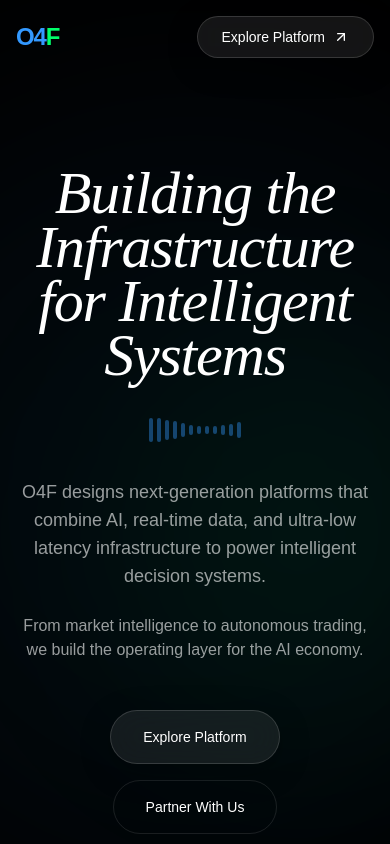
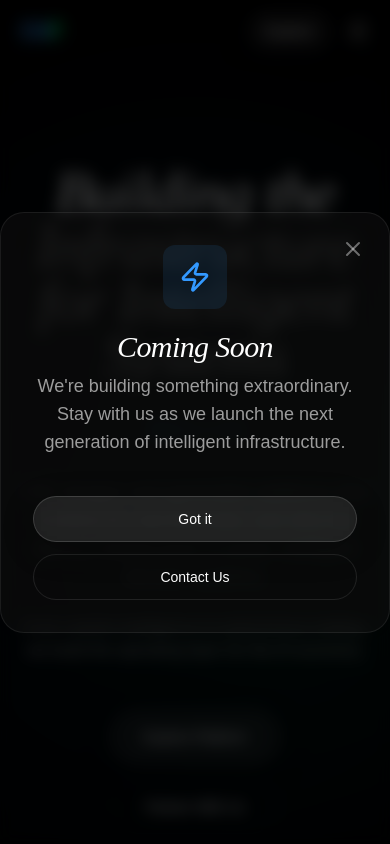
Before and after one commit to kk-rakesh/public-static, a React (Vite) app: page / in a window 390 px wide. Both pictures are taken after a click on the button "Explore Platform". Shown: the top 844 px of the page. Built offline with nearby package versions, Linux system fonts and the light colour scheme.

Commit message:
UI fixes

```diff
--- a/index.html
+++ b/index.html
@@ -2,7 +2,9 @@
 <html lang="en">
   <head>
     <meta charset="UTF-8" />
-    <meta name="viewport" content="width=device-width, initial-scale=1.0" />
+    <meta name="viewport" content="width=device-width, initial-scale=1.0, viewport-fit=cover, maximum-scale=5.0, user-scalable=yes" />
+    <meta name="apple-mobile-web-app-capable" content="yes" />
+    <meta name="apple-mobile-web-app-status-bar-style" content="black-translucent" />
     <title>O4F - Building the Infrastructure for Intelligent Systems</title>
   </head>
   <body>
--- a/src/App.tsx
+++ b/src/App.tsx
@@ -3,9 +3,71 @@
  * SPDX-License-Identifier: Apache-2.0
  */
 
-import { ArrowUpRight, Cpu, Database, Network, Zap, Activity, Shield, Layers, Globe, Code, Terminal, ArrowLeft, BookOpen, Clock, User } from 'lucide-react';
+import { ArrowUpRight, Cpu, Database, Network, Zap, Activity, Shield, Layers, Globe, Code, Terminal, ArrowLeft, BookOpen, Clock, User, X, Menu } from 'lucide-react';
 import { motion, AnimatePresence } from 'motion/react';
 import { ReactNode, useState, useEffect } from 'react';
+
+const ComingSoonDialog = ({ isOpen, onClose }: { isOpen: boolean; onClose: () => void }) => {
+  return (
+    <AnimatePresence>
+      {isOpen && (
+        <motion.div
+          initial={{ opacity: 0 }}
+          animate={{ opacity: 1 }}
+          exit={{ opacity: 0 }}
+          onClick={onClose}
+          className="fixed inset-0 z-50 flex items-center justify-center bg-black/70 backdrop-blur-sm"
+        >
+          <motion.div
+            initial={{ scale: 0.95, opacity: 0 }}
+            animate={{ scale: 1, opacity: 1 }}
+            exit={{ scale: 0.95, opacity: 0 }}
+            onClick={(e) => e.stopPropagation()}
+            className="relative liquid-glass rounded-3xl p-8 md:p-12 border-white/5 max-w-md mx-auto"
+          >
+            <button
+              onClick={onClose}
+              className="absolute top-6 right-6 text-white/40 hover:text-white transition-colors"
+            >
+              <X className="w-6 h-6" />
+            </button>
+
+            <div className="space-y-6 text-center">
+              <div className="flex justify-center">
+                <div className="w-16 h-16 rounded-xl bg-primary/10 flex items-center justify-center">
+                  <Zap className="w-8 h-8 text-primary" />
+                </div>
+              </div>
+
+              <div className="space-y-3">
+                <h2 className="heading-italic text-3xl md:text-4xl">Coming Soon</h2>
+                <p className="body-light text-lg">
+                  We're building something extraordinary. Stay with us as we launch the next generation of intelligent infrastructure.
+                </p>
+              </div>
+
+              <div className="pt-4 space-y-3">
+                <button
+                  onClick={onClose}
+                  className="w-full liquid-glass-strong rounded-full px-8 py-3 text-sm font-body hover:bg-white/10 transition-all"
+                >
+                  Got it
+                </button>
+                <a
+                  href="mailto:info@04f.co.in"
+                  onClick={onClose}
+                  className="block w-full border border-white/10 rounded-full px-8 py-3 text-sm font-body hover:bg-white/5 transition-all"
+                >
+                  Contact Us
+                </a>
+              </div>
+            </div>
+          </motion.div>
+        </motion.div>
+      )}
+    </AnimatePresence>
+  );
+};
 
 const ProcessingWave = ({ color = "bg-primary" }: { color?: string }) => (
   <div className="flex items-center gap-1 h-8">
@@ -27,9 +89,23 @@ const ProcessingWave = ({ color = "bg-primary" }: { color?: string }) => (
   </div>
 );
 
-const Navbar = () => {
+const Navbar = ({ onExplorePlatform }: { onExplorePlatform: () => void }) => {
+  const [isMenuOpen, setIsMenuOpen] = useState(false);
+  const [isScrolled, setIsScrolled] = useState(false);
+
+  useEffect(() => {
+    const handleScroll = () => {
+      setIsScrolled(window.scrollY > 50);
+    };
+
+    window.addEventListener('scroll', handleScroll);
+    return () => window.removeEventListener('scroll', handleScroll);
+  }, []);
+
   return (
-    <nav className="fixed top-4 left-0 w-full z-50 px-4 md:px-8">
+    <nav className={`fixed top-0 left-0 w-full z-50 horizontal-padding py-3 md:py-4 transition-all duration-300 ${
+      isScrolled ? 'liquid-glass' : 'bg-transparent'
+    }`}>
       <div className="max-w-7xl mx-auto flex items-center justify-between">
         <div className="text-2xl font-bold tracking-tighter">
           <span className="text-primary">O4</span>
@@ -48,18 +124,58 @@ const Navbar = () => {
           ))}
         </div>
 
-        <button className="liquid-glass-strong rounded-full px-6 py-2.5 flex items-center gap-2 text-sm font-body group hover:bg-white/10 transition-all">
-          Explore Platform
-          <ArrowUpRight className="w-4 h-4 group-hover:translate-x-0.5 group-hover:-translate-y-0.5 transition-transform" />
-        </button>
+        <div className="hidden md:flex items-center gap-4">
+          <button onClick={onExplorePlatform} className="liquid-glass-strong rounded-full px-6 py-2.5 flex items-center gap-2 text-sm font-body group hover:bg-white/10 transition-all">
+            Explore Platform
+            <ArrowUpRight className="w-4 h-4 group-hover:translate-x-0.5 group-hover:-translate-y-0.5 transition-transform" />
+          </button>
+        </div>
+
+        {/* Mobile Menu Button */}
+        <div className="md:hidden flex items-center gap-4">
+          <button onClick={onExplorePlatform} className="liquid-glass-strong rounded-full px-4 py-2 text-sm font-body hover:bg-white/10 transition-all">
+            Explore
+          </button>
+          <button
+            onClick={() => setIsMenuOpen(!isMenuOpen)}
+            className="text-white/70 hover:text-white transition-colors"
+          >
+            {isMenuOpen ? <X className="w-6 h-6" /> : <Menu className="w-6 h-6" />}
+          </button>
+        </div>
       </div>
+
+      {/* Mobile Menu */}
+      <AnimatePresence>
+        {isMenuOpen && (
+          <motion.div
+            initial={{ opacity: 0, y: -10 }}
+            animate={{ opacity: 1, y: 0 }}
+            exit={{ opacity: 0, y: -10 }}
+            className="md:hidden absolute top-full left-0 right-0 mt-2 horizontal-padding bg-black/95 backdrop-blur-xl border border-white/10 rounded-xl mx-3"
+          >
+            <div className="flex flex-col gap-2 py-4">
+              {['Home', 'Platform', 'Architecture', 'Research', 'Mission', 'Contact'].map((item) => (
+                <a
+                  key={item}
+                  href={`#${item.toLowerCase()}`}
+                  onClick={() => setIsMenuOpen(false)}
+                  className="px-4 py-2 text-sm font-body text-white/70 hover:text-white hover:bg-white/5 rounded-lg transition-colors"
+                >
+                  {item}
+                </a>
+              ))}
+            </div>
+          </motion.div>
+        )}
+      </AnimatePresence>
     </nav>
   );
 };
 
-const Hero = () => {
+const Hero = ({ onExplorePlatform }: { onExplorePlatform: () => void }) => {
   return (
-    <section id="home" className="relative h-[1000px] flex flex-col items-center justify-center text-center px-4 overflow-hidden">
+    <section id="home" className="relative h-[1000px] flex flex-col items-center justify-center text-center horizontal-padding overflow-x-hidden">
       {/* Background Glows */}
       <div className="absolute top-1/2 left-1/2 -translate-x-1/2 -translate-y-1/2 w-[800px] h-[800px] bg-primary/5 rounded-full blur-[120px] pointer-events-none" />
       <div className="absolute top-1/3 left-1/4 w-[400px] h-[400px] bg-secondary/5 rounded-full blur-[100px] pointer-events-none" />
@@ -84,12 +200,12 @@ const Hero = () => {
         </p>
 
         <div className="flex flex-col sm:flex-row items-center justify-center gap-4">
-          <button className="liquid-glass-strong rounded-full px-8 py-4 text-sm font-body hover:bg-white/10 transition-all">
+          <button onClick={onExplorePlatform} className="liquid-glass-strong rounded-full px-8 py-4 text-sm font-body hover:bg-white/10 transition-all">
             Explore Platform
           </button>
-          <button className="border border-white/10 rounded-full px-8 py-4 text-sm font-body hover:bg-white/5 transition-all">
+          <a href="#contact" className="border border-white/10 rounded-full px-8 py-4 text-sm font-body hover:bg-white/5 transition-all">
             Partner With Us
-          </button>
+          </a>
         </div>
       </motion.div>
     </section>
@@ -98,7 +214,7 @@ const Hero = () => {
 
 const Vision = () => {
   return (
-    <section id="mission" className="py-16 md:py-32 px-4 md:px-8 max-w-7xl mx-auto">
+    <section id="mission" className="py-16 md:py-32 horizontal-padding max-w-7xl mx-auto">
       <div className="grid md:grid-row-2 gap-16">
         <div>
           <span className="liquid-glass px-4 py-1.5 rounded-full text-[10px] uppercase tracking-widest mb-8 inline-block">Vision</span>
@@ -171,7 +287,7 @@ const FeatureCard = ({ title, content, icon: Icon, children }: { title: string,
 
 const WhatWeBuild = () => {
   return (
-    <section id="platform" className="py-16 md:py-32 px-4 md:px-8 max-w-7xl mx-auto">
+    <section id="platform" className="py-16 md:py-32 horizontal-padding max-w-7xl mx-auto">
       <span className="liquid-glass px-4 py-1.5 rounded-full text-[10px] uppercase tracking-widest mb-8 inline-block">Capabilities</span>
       <h2 className="heading-italic text-5xl md:text-7xl mb-16">What We Build</h2>
 
@@ -233,7 +349,7 @@ const Architecture = () => {
   ];
 
   return (
-    <section id="architecture" className="py-16 md:py-32 px-4 md:px-8 bg-white/[0.02]">
+    <section id="architecture" className="py-16 md:py-32 horizontal-padding bg-white/[0.02]">
       <div className="max-w-7xl mx-auto">
         <span className="liquid-glass px-4 py-1.5 rounded-full text-[10px] uppercase tracking-widest mb-8 inline-block">Architecture</span>
         <h2 className="heading-italic text-5xl md:text-7xl mb-4">Platform Architecture</h2>
@@ -265,7 +381,7 @@ const Architecture = () => {
 
 const TechnologyPrinciples = () => {
   return (
-    <section className="py-16 md:py-32 px-4 md:px-8 max-w-7xl mx-auto">
+    <section className="py-16 md:py-32 horizontal-padding max-w-7xl mx-auto">
       <h2 className="heading-italic text-5xl md:text-7xl mb-16 text-center">Technology Principles</h2>
       <div className="grid grid-cols-2 md:grid-cols-4 gap-4">
         {['Modular', 'Event Driven', 'AI Native', 'Real Time'].map((principle) => (
@@ -281,7 +397,7 @@ const TechnologyPrinciples = () => {
 
 const WhyO4F = () => {
   return (
-    <section className="py-16 md:py-32 px-4 md:px-8 max-w-7xl mx-auto">
+    <section className="py-16 md:py-32 horizontal-padding max-w-7xl mx-auto">
       <div className="grid md:grid-cols-2 gap-16 items-center">
         <div>
           <span className="liquid-glass px-4 py-1.5 rounded-full text-[10px] uppercase tracking-widest mb-8 inline-block">Strategy</span>
@@ -317,7 +433,7 @@ const WhyO4F = () => {
 
 const Research = () => {
   return (
-    <section id="research" className="py-16 md:py-32 px-4 md:px-8 bg-white/[0.02]">
+    <section id="research" className="py-16 md:py-32 horizontal-padding bg-white/[0.02]">
       <div className="max-w-7xl mx-auto text-center">
         <span className="liquid-glass px-4 py-1.5 rounded-full text-[10px] uppercase tracking-widest mb-8 inline-block">Innovation</span>
         <h2 className="heading-italic text-5xl md:text-7xl mb-8">Research & Innovation</h2>
@@ -345,7 +461,7 @@ const Research = () => {
 
 const Mission = () => {
   return (
-    <section className="py-16 md:py-32 px-4 md:px-8 max-w-7xl mx-auto text-center">
+    <section className="py-16 md:py-32 horizontal-padding max-w-7xl mx-auto text-center">
       <h2 className="heading-italic text-5xl md:text-7xl mb-12">Our Mission</h2>
       <div className="max-w-3xl mx-auto space-y-8">
         <p className="text-3xl md:text-4xl font-body font-light leading-tight">
@@ -363,7 +479,7 @@ const Join = () => {
   const investorUrl = "https://forms.gle/TmK4SU1A2G5isAui6";
 
   return (
-    <section id="contact" className="py-16 md:py-32 px-4 md:px-8 max-w-7xl mx-auto">
+    <section id="contact" className="py-16 md:py-32 horizontal-padding max-w-7xl mx-auto">
       <div className="liquid-glass rounded-[48px] p-16 md:p-24 text-center border-white/5 relative overflow-hidden">
         <div className="absolute inset-0 bg-gradient-to-b from-primary/5 to-transparent pointer-events-none" />
 
@@ -373,9 +489,12 @@ const Join = () => {
         </p>
 
         <div className="flex flex-col sm:flex-row items-center justify-center gap-4 relative z-10">
-          <button className="liquid-glass-strong rounded-full px-12 py-5 text-base font-body hover:bg-white/10 transition-all">
+          <a
+            href="mailto:info@04f.co.in"
+            className="liquid-glass-strong rounded-full px-12 py-5 text-base font-body hover:bg-white/10 transition-all"
+          >
             Contact Us
-          </button>
+          </a>
           <a
             href={investorUrl}
             target="_blank"
@@ -392,7 +511,7 @@ const Join = () => {
 
 const Footer = ({ onNavigate }: { onNavigate?: (page: string) => void }) => {
   return (
-    <footer className="py-10 md:py-20 px-4 md:px-8 border-t border-white/5">
+    <footer className="py-10 md:py-20 horizontal-padding border-t border-white/5">
       <div className="max-w-7xl mx-auto grid grid-cols-1 md:grid-cols-3 gap-12">
         <div className="space-y-6">
           <div className="text-3xl font-bold tracking-tighter">
@@ -468,7 +587,7 @@ const BlogPage = ({ onBack }: { onBack: () => void, key?: string }) => {
       initial={{ opacity: 0 }}
       animate={{ opacity: 1 }}
       exit={{ opacity: 0 }}
-      className="pt-32 pb-20 px-4 md:px-8 max-w-4xl mx-auto"
+      className="pt-32 pb-20 horizontal-padding max-w-4xl mx-auto overflow-x-hidden"
     >
       <button
         onClick={onBack}
@@ -604,10 +723,11 @@ const Blogs = ({ onNavigate }: { onNavigate: (page: string) => void }) => {
 
 export default function App() {
   const [currentPage, setCurrentPage] = useState('home');
+  const [showComingSoonDialog, setShowComingSoonDialog] = useState(false);
 
   return (
     <div className="min-h-screen bg-black text-white selection:bg-primary/30">
-      <Navbar />
+      <Navbar onExplorePlatform={() => setShowComingSoonDialog(true)} />
       <main>
         <AnimatePresence mode="wait">
           {currentPage === 'home' ? (
@@ -617,7 +737,7 @@ export default function App() {
               animate={{ opacity: 1 }}
               exit={{ opacity: 0 }}
             >
-              <Hero />
+              <Hero onExplorePlatform={() => setShowComingSoonDialog(true)} />
               <Vision />
               <WhatWeBuild />
               <Architecture />
@@ -634,6 +754,7 @@ export default function App() {
         </AnimatePresence>
       </main>
       <Footer onNavigate={setCurrentPage} />
+      <ComingSoonDialog isOpen={showComingSoonDialog} onClose={() => setShowComingSoonDialog(false)} />
     </div>
   );
 }
--- a/src/index.css
+++ b/src/index.css
@@ -19,12 +19,26 @@
   --secondary: 145 100% 50%;
   --border: 0 0% 100% / 0.15;
   --radius: 9999px;
+  --horizontal-gap: clamp(1rem, 4vw, 2rem);
+}
+
+html {
+  -webkit-text-size-adjust: 100%;
+  -moz-text-size-adjust: 100%;
+  -ms-text-size-adjust: 100%;
+  text-size-adjust: 100%;
 }
 
 body {
   background-color: black;
   color: white;
   font-family: var(--font-body);
+  overflow-x: hidden;
+  box-sizing: border-box;
+}
+
+* {
+  box-sizing: border-box;
 }
 
 .liquid-glass {
@@ -54,6 +68,32 @@ body {
   color: rgba(255, 255, 255, 0.6);
 }
 
+/* Generic horizontal padding parameter - 1.5x increased from original */
+@layer components {
+  .horizontal-padding {
+    @apply px-5 sm:px-6 md:px-12;
+  }
+
+  .horizontal-padding-tight {
+    @apply px-4 sm:px-5 md:px-8;
+  }
+
+  .horizontal-padding-loose {
+    @apply px-6 sm:px-8 md:px-16;
+  }
+}
+
+/* Ensures consistent horizontal padding on all breakpoints */
+section, footer, nav {
+  min-width: 0;
+}
+
+/* Prevent horizontal overflow on any device */
+html, body {
+  max-width: 100vw;
+  width: 100%;
+}
+
 @layer base {
   * {
     @apply border-border;
```
